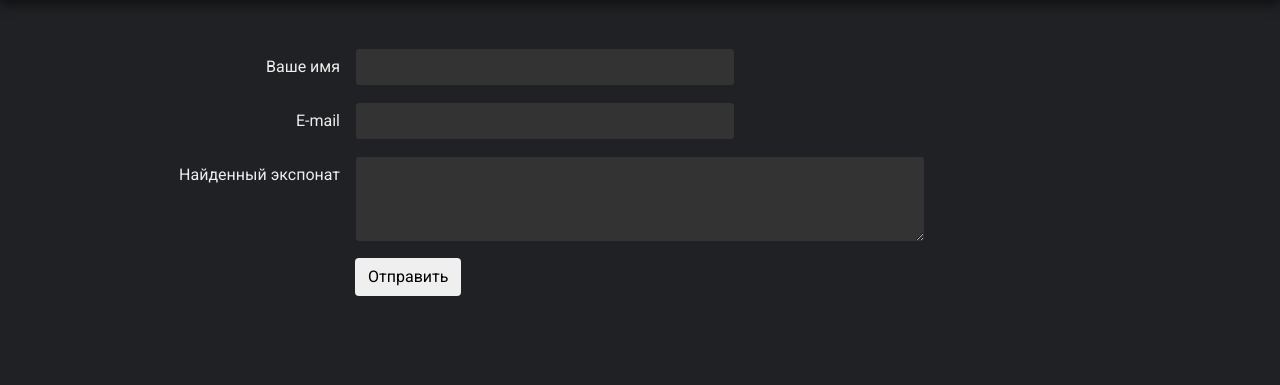
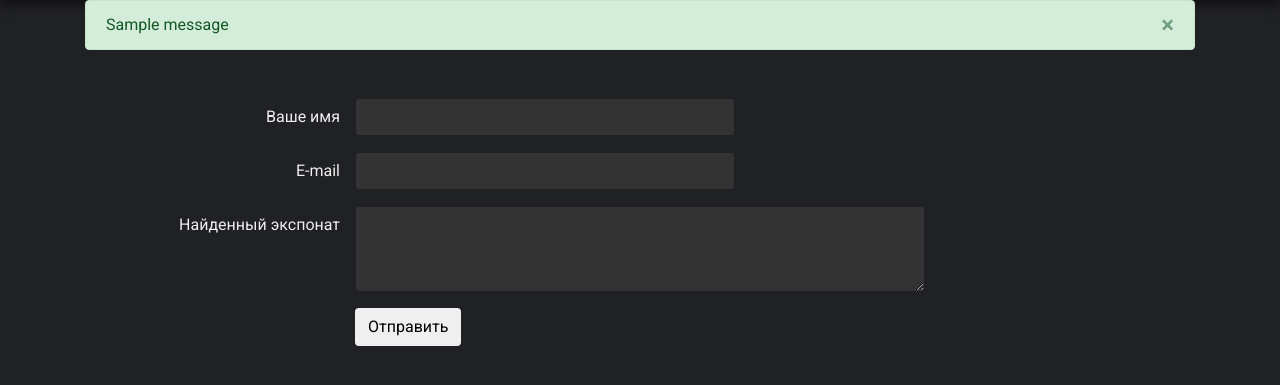
Before and after one commit to project-six/it-museum, a Django app: page /propose/ in a window 1280 px wide. Shown: the part 60-445 px from the top of the page. Run offline with Django 3.2, Linux system fonts and the light colour scheme; tables that the repository leaves empty hold one stand-in row (values such as "Sample post"); one stand-in notice (Sample message) is shown; parts of the project's set-up code (start-up, migrations or seed data) failed here and were passed over; some libraries are stand-ins or nearby versions.

Commit message:
Proposal window working as needed
- check if the field is empty and restrict this
  - this also supports old browsers
- redirect to index if request was successfully sent

```diff
--- a/museum/templates/propose.html
+++ b/museum/templates/propose.html
@@ -8,21 +8,31 @@
 {% endblock %}
 
 {% block content %}
-    {# TODO add error message box #}
+    {% if messages %}
+        {% for m in messages %}
+            <div class="alert {% if m.tags %}alert-{{ m.tags }}{% endif %} alert-dismissible fade show text-left"
+                 role="alert">
+                {{ m|safe }}
+                <button type="button" class="close" data-dismiss="alert" aria-label="Закрыть">
+                    <span aria-hidden="true">&times;</span>
+                </button>
+            </div>
+        {% endfor %}
+    {% endif %}
     <form class="mt-5" method="post">
         {% csrf_token %}
         <div class="form-group row">
             <label class="col-md-3 col-form-label text-right" for="name">Ваше имя</label>
-            <input type="text" class="form-control propose-field col-md-4" id="name" name="name" placeholder="">
+            <input type="text" class="form-control propose-field col-md-4" id="name" name="name" required>
         </div>
        <div class="form-group row">
-            <label class="col-md-3 col-form-label text-right" for="name">E-mail</label>
-            <input type="email" class="form-control propose-field col-md-4" id="name" name="name" placeholder="">
+            <label class="col-md-3 col-form-label text-right" for="email">E-mail</label>
+            <input type="email" class="form-control propose-field col-md-4" id="email" name="email">
         </div>
         <div class="form-group row">
             <label class="col-md-3 col-form-label text-right" for="description">Найденный экспонат</label>
             <textarea class="form-control propose-field col-md-6" id="description" name="description"
-                      rows="3"></textarea>
+                      rows="3" required></textarea>
         </div>
         <div class="form-group row">
             <div class="offset-md-3">
--- a/museum/views.py
+++ b/museum/views.py
@@ -1,3 +1,4 @@
+from django.contrib import messages
 from django.http import HttpResponseRedirect
 from django.shortcuts import render, get_object_or_404
 from django.urls import reverse
@@ -38,16 +39,24 @@ def hall(request, hall_number):
 def propose(request):
     if request.method == "POST":
         try:
-            name = request.POST['name']
-            description = request.POST['description']
-        except KeyError:
-            # TODO display error message
-            render(request,
-                   'propose.html')
+            if request.POST['name']:
+                name = request.POST['name']
+            else:
+                raise KeyError('Введите имя')
+            if request.POST['description']:
+                description = request.POST['description']
+            else:
+                raise KeyError('Введите описание')
+
+            email = request.POST['email']
+        except KeyError as e:
+            messages.add_message(request, messages.WARNING, str(e))
+            return render(request,
+                          'propose.html')
         else:
-            proposal = Proposal(name=name, message=description)
+            proposal = Proposal(name=name, message=description, email=email)
             proposal.save()
-            # TODO redirect to success page
+            messages.add_message(request, messages.SUCCESS, "<b>Спасибо!</b> Ваше предложение было отправлено")
             return HttpResponseRedirect(reverse('index'))
     else:
         return render(
```
Also changed, not shown: museum/templates/index.html (+12 -0 lines), database.sqlite3.
